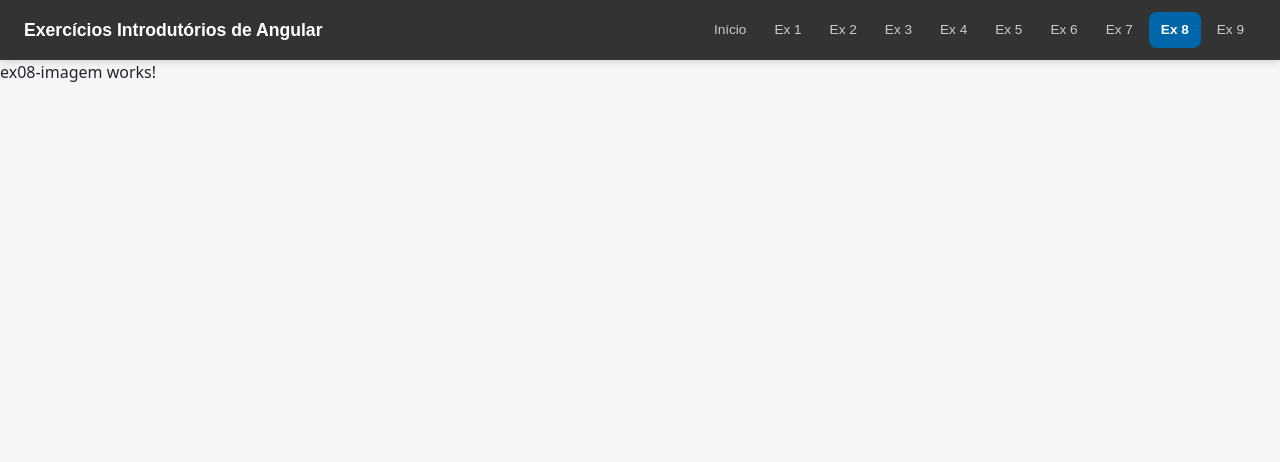
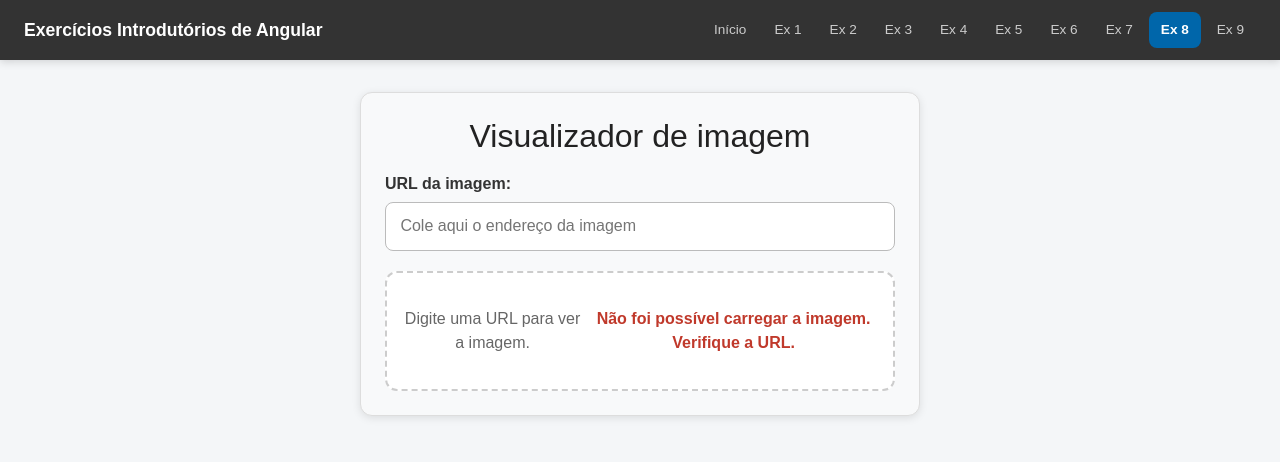
Before and after one commit to Kovatsug/exercicios-introdutorios-angular, an Angular app: page /ex08 in a window 1280 px wide. Shown: the top 462 px of the page. Built offline with nearby package versions, Linux system fonts and the light colour scheme.

Commit message:
feat: ex 8

```diff
--- a/src/app/paginas/exercicios/ex08-imagem/ex08-imagem.css
+++ b/src/app/paginas/exercicios/ex08-imagem/ex08-imagem.css
@@ -0,0 +1,63 @@
+:host { display: block; }
+
+.pagina {
+  display: flex;
+  justify-content: center;
+  padding: 2rem 1rem;
+  font-family: Arial, sans-serif;
+  box-sizing: border-box;
+}
+
+.card {
+  width: 100%;
+  max-width: 560px;
+  padding: 1.5rem;
+  background-color: #f8f9fa;
+  border: 1px solid #ddd;
+  border-radius: 0.75rem;
+  box-shadow: 0 2px 8px rgba(0, 0, 0, 0.1);
+  box-sizing: border-box;
+}
+
+.card h2 { margin: 0 0 1rem 0; color: #222; text-align: center; }
+
+label { display: block; margin-bottom: 0.4rem; font-weight: bold; color: #333; }
+
+input {
+  width: 100%;
+  padding: 0.7rem 0.9rem;
+  font-size: 1rem;
+  border: 1px solid #bbb;
+  border-radius: 0.5rem;
+  box-sizing: border-box;
+}
+
+input:focus { outline: 2px solid #0066aa; outline-offset: 1px; border-color: #0066aa; }
+
+.area-imagem {
+  margin-top: 1.25rem;
+  min-height: 120px;
+  display: flex;
+  justify-content: center;
+  align-items: center;
+  background-color: #ffffff;
+  border: 2px dashed #ccc;
+  border-radius: 0.75rem;
+  padding: 0.75rem;
+}
+
+img {
+  max-width: 100%;
+  max-height: 400px;
+  border-radius: 0.5rem;
+}
+
+.mensagem { margin: 0; color: #666; text-align: center; }
+.mensagem.erro { color: #c0392b; font-weight: bold; }
+
+/* Garante que o atributo [hidden] realmente esconda os elementos */
+[hidden] { display: none !important; }
+
+@media (max-width: 600px) {
+  .pagina { padding: 1rem 0.5rem; }
+}
--- a/src/app/paginas/exercicios/ex08-imagem/ex08-imagem.html
+++ b/src/app/paginas/exercicios/ex08-imagem/ex08-imagem.html
@@ -1 +1,12 @@
-<p>ex08-imagem works!</p>
+<div class="pagina">
+  <div class="card">
+    <h2>Visualizador de imagem</h2>
+    <label for="campo-url">URL da imagem:</label>
+    <input id="campo-url" type="text" placeholder="Cole aqui o endereço da imagem" [(ngModel)]="url" (ngModelChange)="mudouUrl()">
+    <div class="area-imagem">
+      <img [src]="url" alt="Imagem informada pelo usuário" [hidden]="!url || erro" (load)="imagemCarregou()" (error)="imagemFalhou()">
+      <p class="mensagem" [hidden]="url !== ''">Digite uma URL para ver a imagem.</p>
+      <p class="mensagem erro" [hidden]="!erro">Não foi possível carregar a imagem. Verifique a URL.</p>
+    </div>
+  </div>
+</div>
--- a/src/app/paginas/exercicios/ex08-imagem/ex08-imagem.ts
+++ b/src/app/paginas/exercicios/ex08-imagem/ex08-imagem.ts
@@ -1,9 +1,29 @@
 import { Component } from '@angular/core';
+import { FormsModule } from '@angular/forms';
 
 @Component({
-  imports: [],
+  imports: [FormsModule],
   selector: 'app-ex08-imagem',
   styleUrl: './ex08-imagem.css',
   templateUrl: './ex08-imagem.html',
 })
-export class Ex08Imagem {}
+export class Ex08Imagem {
+  // Atributos
+  url: string = '';
+  erro: boolean = false;
+
+  // Método chamado quando a imagem carrega com sucesso
+  imagemCarregou(): void {
+    this.erro = false;
+  }
+
+  // Método chamado quando a imagem falha ao carregar
+  imagemFalhou(): void {
+    this.erro = true;
+  }
+
+  // Método chamado quando o usuário digita uma nova URL
+  mudouUrl(): void {
+    this.erro = false;
+  }
+}
```
